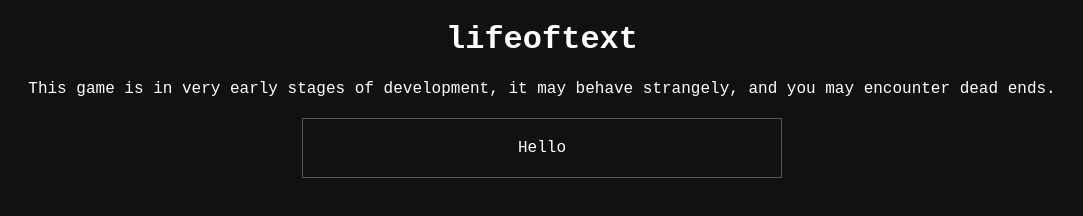
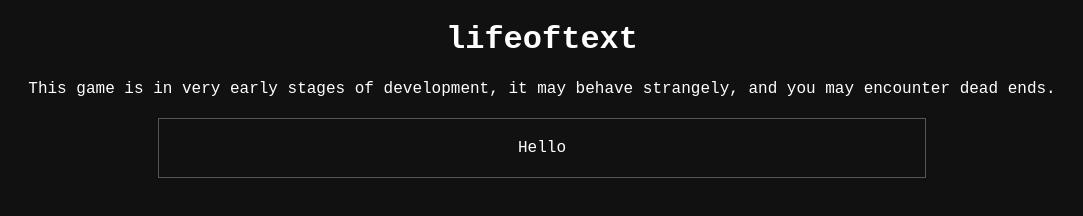
Before and after one commit to JakeSidSmith/lifeoftext, a website with bundled scripts: page dist/index.html in a window 1280 px wide. Shown: the whole page, without its empty margins (98-1181 px from the left). Built offline with nearby package versions, Linux system fonts and the light colour scheme.

Commit message:
Increase app width

```diff
--- a/dist/index.html
+++ b/dist/index.html
@@ -25,7 +25,7 @@
     }
 
     .app {
-      max-width: 480px;
+      max-width: 768px;
       margin: 20px auto;
       border: 1px solid #555555;
     }
```
